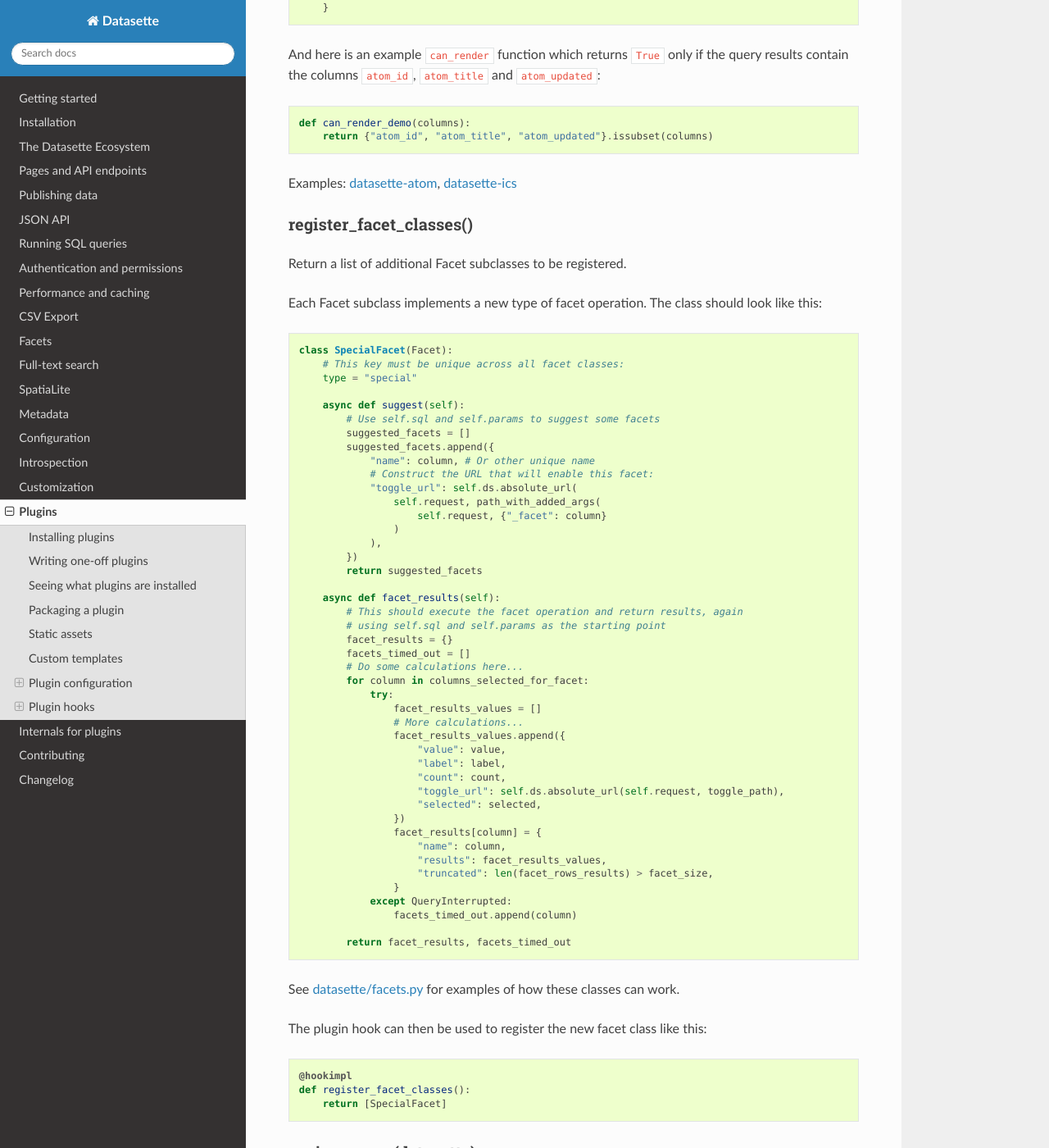
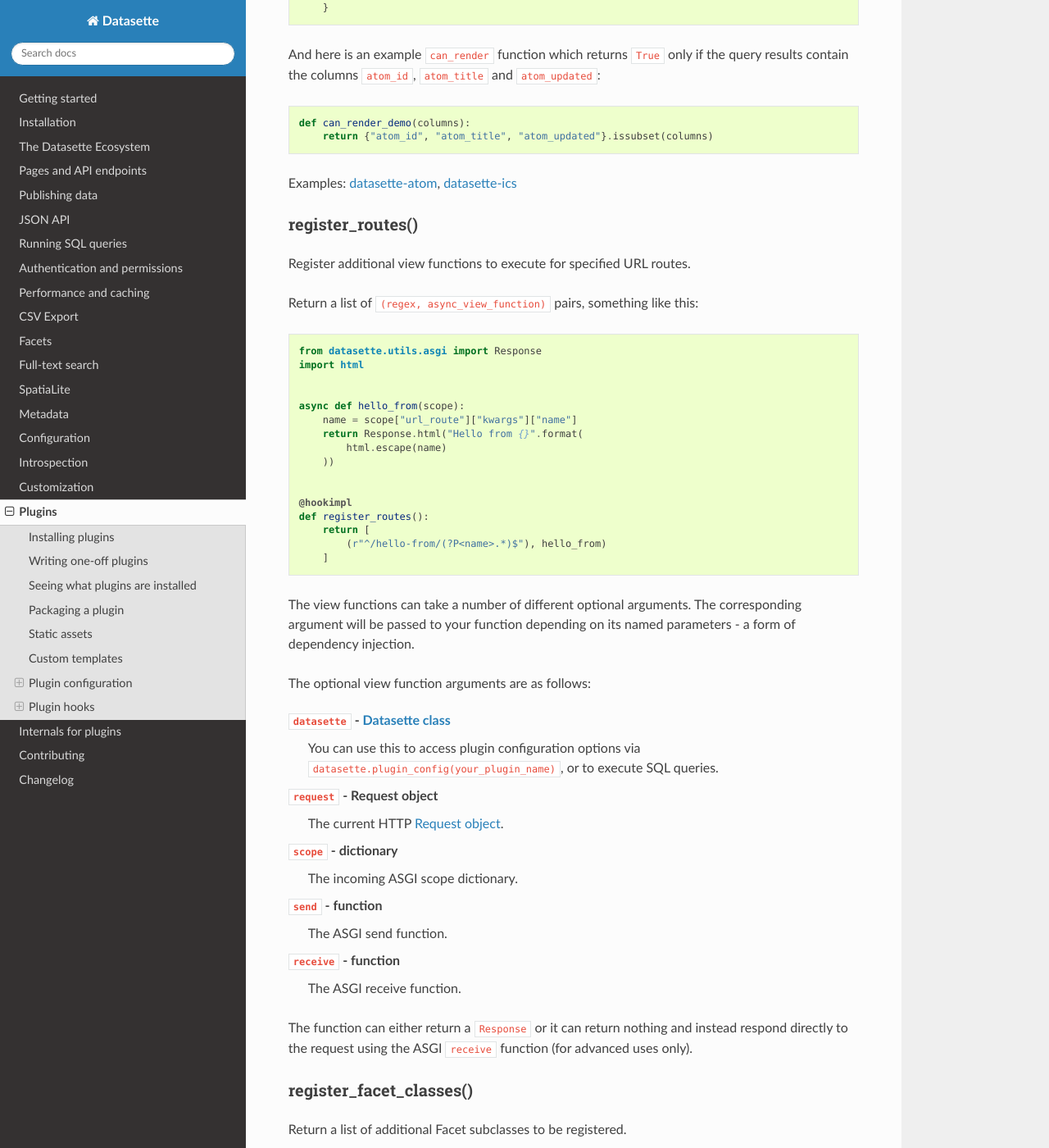
Before and after one commit to simonw/datasette, a Sphinx documentation site: the page built from docs/plugins.rst, in a window 1280 px wide and 1400 px high, scrolled down 17415 px. Shown: the whole window at 82% size. Built offline with Sphinx 7.4.7 and the Read the Docs theme 2.0.0, drawn with Linux system fonts in a browser that asks for light colours.

Commit message:
register_routes() plugin hook (#819)
Fixes #215

```diff
--- a/docs/index.rst
+++ b/docs/index.rst
@@ -31,7 +31,7 @@
 --------
 
 .. toctree::
-   :maxdepth: 2
+   :maxdepth: 3
 
    getting_started
    installation
--- a/docs/plugins.rst
+++ b/docs/plugins.rst
@@ -835,6 +835,55 @@
 
 Examples: `datasette-atom <https://github.com/simonw/datasette-atom>`_, `datasette-ics <https://github.com/simonw/datasette-ics>`_
 
+.. _plugin_register_routes:
+
+register_routes()
+~~~~~~~~~~~~~~~~~
+
+Register additional view functions to execute for specified URL routes.
+
+Return a list of ``(regex, async_view_function)`` pairs, something like this:
+
+.. code-block:: python
+
+    from datasette.utils.asgi import Response
+    import html
+
+
+    async def hello_from(scope):
+        name = scope["url_route"]["kwargs"]["name"]
+        return Response.html("Hello from {}".format(
+            html.escape(name)
+        ))
+
+
+    @hookimpl
+    def register_routes():
+        return [
+            (r"^/hello-from/(?P<name>.*)$"), hello_from)
+        ]
+
+The view functions can take a number of different optional arguments. The corresponding argument will be passed to your function depending on its named parameters - a form of dependency injection.
+
+The optional view function arguments are as follows:
+
+``datasette`` - :ref:`internals_datasette`
+    You can use this to access plugin configuration options via ``datasette.plugin_config(your_plugin_name)``, or to execute SQL queries.
+
+``request`` - Request object
+    The current HTTP :ref:`internals_request`.
+
+``scope`` - dictionary
+    The incoming ASGI scope dictionary.
+
+``send`` - function
+    The ASGI send function.
+
+``receive`` - function
+    The ASGI receive function.
+
+The function can either return a ``Response`` or it can return nothing and instead respond directly to the request using the ASGI ``receive`` function (for advanced uses only).
+
 .. _plugin_register_facet_classes:
 
 register_facet_classes()
@@ -900,7 +949,6 @@
     @hookimpl
     def register_facet_classes():
         return [SpecialFacet]
-
 
 .. _plugin_asgi_wrapper:
 
```
Also changed, not shown: 7 other files.
